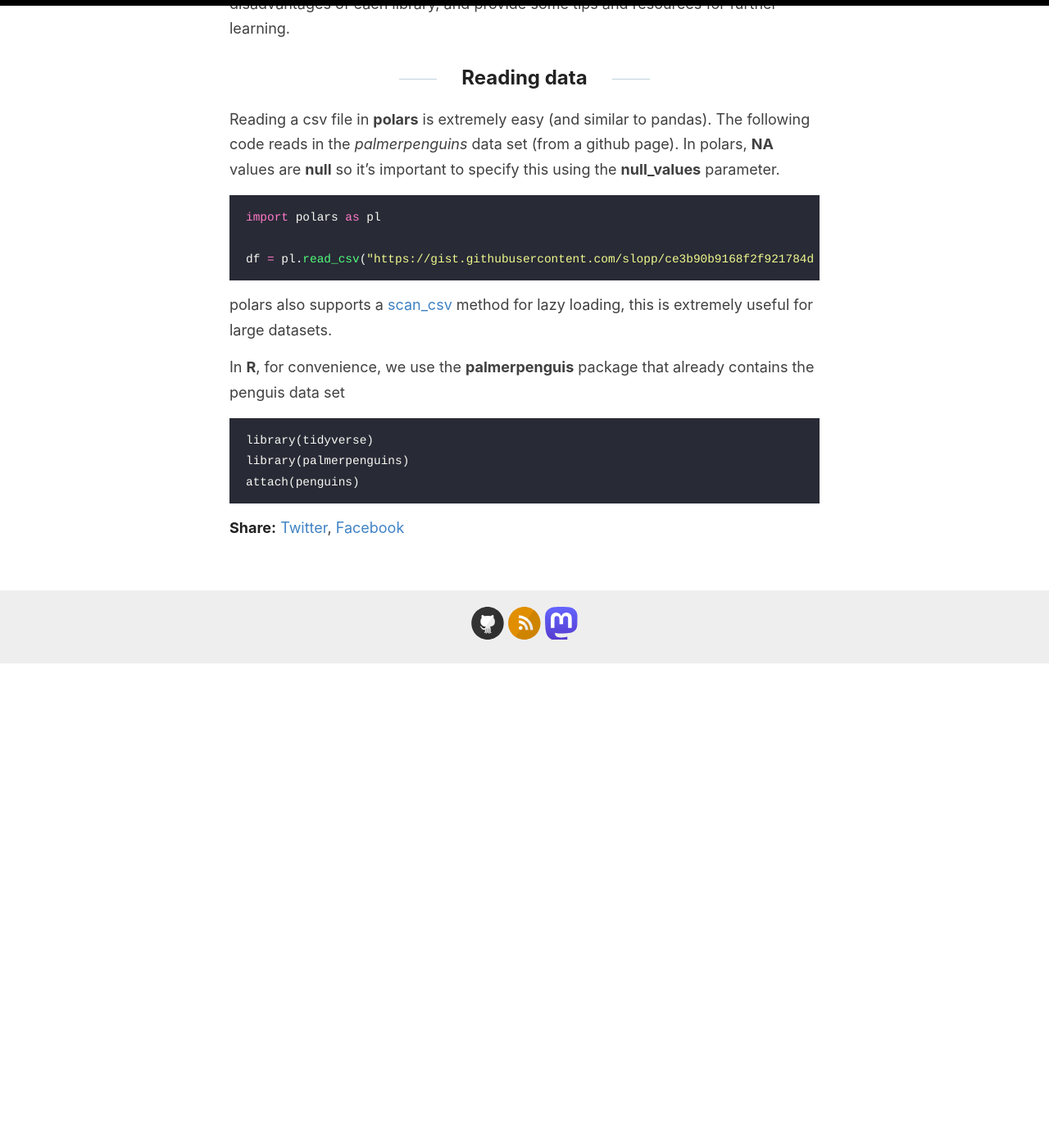
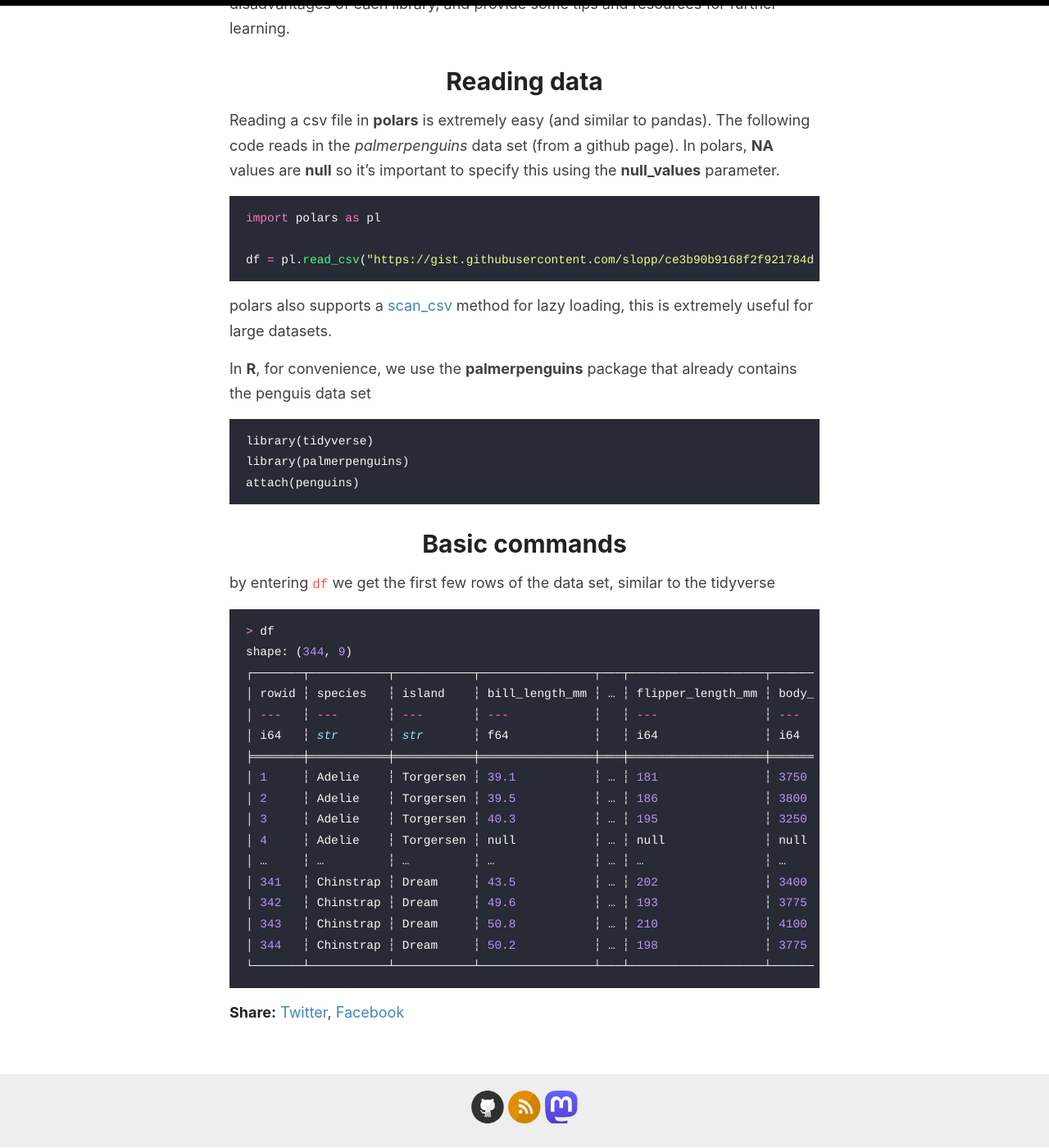
Before and after one commit to krz/krz.github.io, a Jekyll site: the page built from _posts/2024-01-08-Comparing-dplyr-with-polars.md, in a window 1280 px wide and 1400 px high, scrolled down 1162 px. Shown: the whole window at 82% size. Built offline with Jekyll 4.4.1, drawn with Linux system fonts in a browser that asks for light colours; before the commit the page ends 1971 px from its top, so only the background shows below that.

Commit message:
start basic commands

````diff
--- a/_posts/2024-01-08-Comparing-dplyr-with-polars.md
+++ b/_posts/2024-01-08-Comparing-dplyr-with-polars.md
@@ -22,7 +22,7 @@ In this blog post, we will compare the dplyr and polars libraries and see how th
 We will use a simple data set of the **palmerpenguins** package, the [new Iris data set](https://allisonhorst.github.io/palmerpenguins/articles/intro.html). We will see how to load, filter, group, join, and reshape the data using both libraries, and compare their syntax, performance, and output.
 We will also discuss some of the advantages and disadvantages of each library, and provide some tips and resources for further learning.
 
-## Reading data
+# Reading data
 Reading a csv file in **polars** is extremely easy (and similar to pandas).
 The following code reads in the *palmerpenguins* data set (from a github page).
 In polars, **NA** values are **null** so it's important to specify this using the **null_values** parameter.
@@ -35,9 +35,32 @@ df = pl.read_csv("https://gist.githubusercontent.com/slopp/ce3b90b9168f2f921784d
 
 polars also supports a [scan_csv](https://docs.pola.rs/py-polars/html/reference/api/polars.scan_csv.html) method for lazy loading, this is extremely useful for large datasets.
 
-In **R**, for convenience, we use the **palmerpenguis** package that already contains the penguis data set
+In **R**, for convenience, we use the **palmerpenguins** package that already contains the penguis data set
 ```R
 library(tidyverse)
 library(palmerpenguins)
 attach(penguins)
 ```
+
+# Basic commands
+
+by entering `df` we get the first few rows of the data set, similar to the tidyverse
+```python
+> df
+shape: (344, 9)
+┌───────┬───────────┬───────────┬────────────────┬───┬───────────────────┬─────────────┬────────┬──────┐
+│ rowid ┆ species   ┆ island    ┆ bill_length_mm ┆ … ┆ flipper_length_mm ┆ body_mass_g ┆ sex    ┆ year │
+│ ---   ┆ ---       ┆ ---       ┆ ---            ┆   ┆ ---               ┆ ---         ┆ ---    ┆ ---  │
+│ i64   ┆ str       ┆ str       ┆ f64            ┆   ┆ i64               ┆ i64         ┆ str    ┆ i64  │
+╞═══════╪═══════════╪═══════════╪════════════════╪═══╪═══════════════════╪═════════════╪════════╪══════╡
+│ 1     ┆ Adelie    ┆ Torgersen ┆ 39.1           ┆ … ┆ 181               ┆ 3750        ┆ male   ┆ 2007 │
+│ 2     ┆ Adelie    ┆ Torgersen ┆ 39.5           ┆ … ┆ 186               ┆ 3800        ┆ female ┆ 2007 │
+│ 3     ┆ Adelie    ┆ Torgersen ┆ 40.3           ┆ … ┆ 195               ┆ 3250        ┆ female ┆ 2007 │
+│ 4     ┆ Adelie    ┆ Torgersen ┆ null           ┆ … ┆ null              ┆ null        ┆ null   ┆ 2007 │
+│ …     ┆ …         ┆ …         ┆ …              ┆ … ┆ …                 ┆ …           ┆ …      ┆ …    │
+│ 341   ┆ Chinstrap ┆ Dream     ┆ 43.5           ┆ … ┆ 202               ┆ 3400        ┆ female ┆ 2009 │
+│ 342   ┆ Chinstrap ┆ Dream     ┆ 49.6           ┆ … ┆ 193               ┆ 3775        ┆ male   ┆ 2009 │
+│ 343   ┆ Chinstrap ┆ Dream     ┆ 50.8           ┆ … ┆ 210               ┆ 4100        ┆ male   ┆ 2009 │
+│ 344   ┆ Chinstrap ┆ Dream     ┆ 50.2           ┆ … ┆ 198               ┆ 3775        ┆ female ┆ 2009 │
+└───────┴───────────┴───────────┴────────────────┴───┴───────────────────┴─────────────┴────────┴──────┘
+```
````
